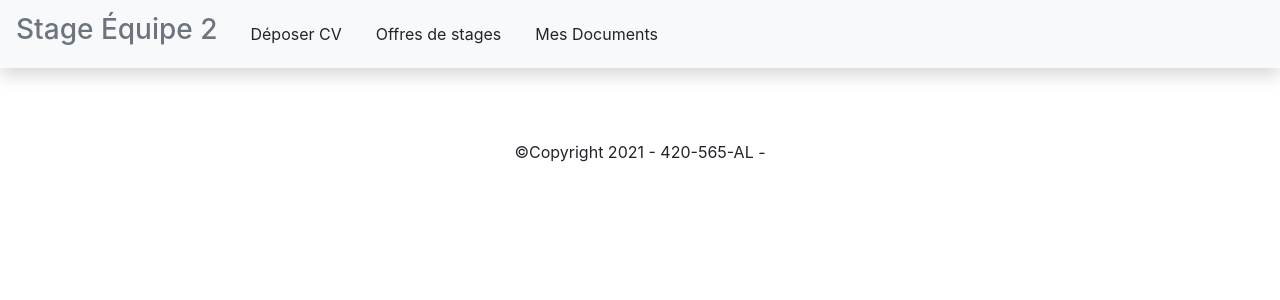
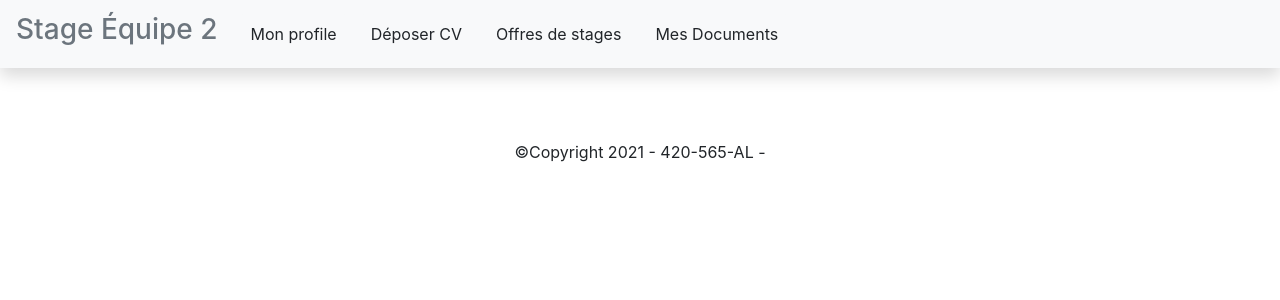
Before and after one commit to NicolasH-L/420-565-A21_ProjetIntegre_Equipe2, a React (Create React App) app in the folder React/projet_integre_equipe2/: page /Student in a window 1280 px wide. Shown: the top 300 px of the page. Built offline with nearby package versions, Linux system fonts and the light colour scheme.

Commit message:
EQ2-28 - Frontend: Remplacer function par des const arrow functions et ajout de 'Mon Profile'

```diff
--- a/React/projet_integre_equipe2/src/components/StudentNavbar.js
+++ b/React/projet_integre_equipe2/src/components/StudentNavbar.js
@@ -17,19 +17,23 @@ const StudentNavbar = ({ useStudent }) => {
         studentMatricule = historyState.matricule
     }, [])
 
-    function goToStudentUploadCV() {
+    const goToStudentUploadCV = () =>{
         history.push("/StudentUploadCV", historyState)
     }
 
-    function goToStudentInternshipOffers() {
+    const goToStudentInternshipOffers = () =>{
         if (historyState === undefined)
             return
         verifyCvValidity(student.matricule)
             .then((data) => data ? history.push("/StudentInternshipListOffers", historyState) : alert("Erreur! Votre CV n'est pas valide"))
     }
 
-    function goToMyDocuments() {
+    const goToMyDocuments = () =>{
         history.push("/StudentDocuments", historyState)
+    }
+
+    const goToMyProfile = () =>{
+        history.push("/Student", historyState)
     }
 
     const verifyCvValidity = async (matricule) => {
@@ -46,14 +50,17 @@ const StudentNavbar = ({ useStudent }) => {
                 </button>
                 <div className="collapse navbar-collapse" id="navbarNavDropdown">
                     <ul className="navbar-nav">
-                        <li className="nav-item mx-2">
-                            <button className="nav-link btn btn-light" type="button" onClick={goToStudentUploadCV}>Déposer CV</button>
+                    <li className="nav-item mx-2">
+                            <button className="nav-link btn btn-light" type="button" onClick={() =>goToMyProfile()}>Mon profile</button>
                         </li>
                         <li className="nav-item mx-2">
-                            <button className="nav-link btn btn-light" type="button" onClick={goToStudentInternshipOffers}>Offres de stages</button>
+                            <button className="nav-link btn btn-light" type="button" onClick={() => goToStudentUploadCV()}>Déposer CV</button>
                         </li>
                         <li className="nav-item mx-2">
-                            <button className="nav-link btn btn-light" type="button" onClick={goToMyDocuments}>Mes Documents</button>
+                            <button className="nav-link btn btn-light" type="button" onClick={() => goToStudentInternshipOffers()}>Offres de stages</button>
+                        </li>
+                        <li className="nav-item mx-2">
+                            <button className="nav-link btn btn-light" type="button" onClick={() =>goToMyDocuments()}>Mes Documents</button>
                         </li>
                     </ul>
                 </div>
```
